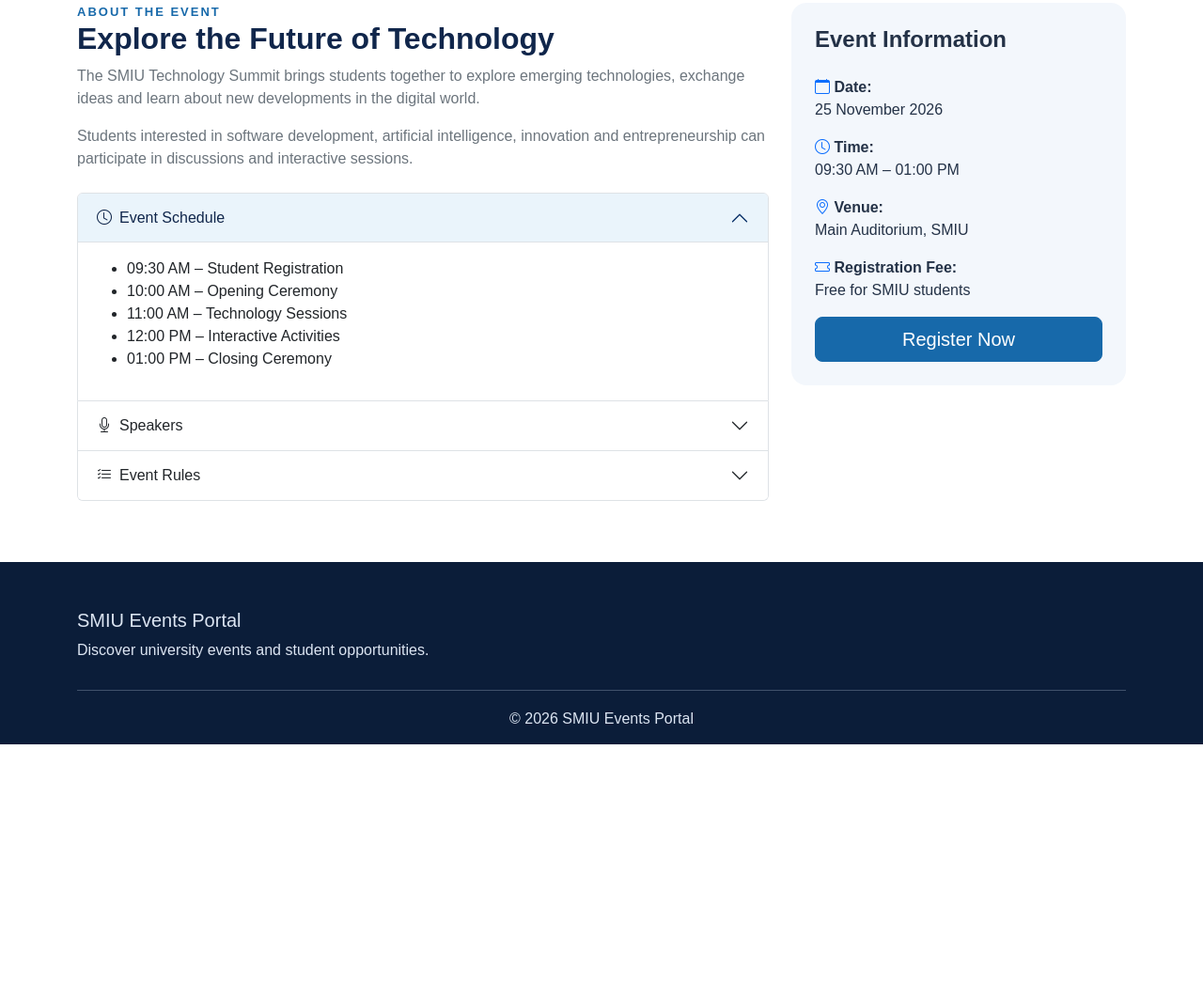
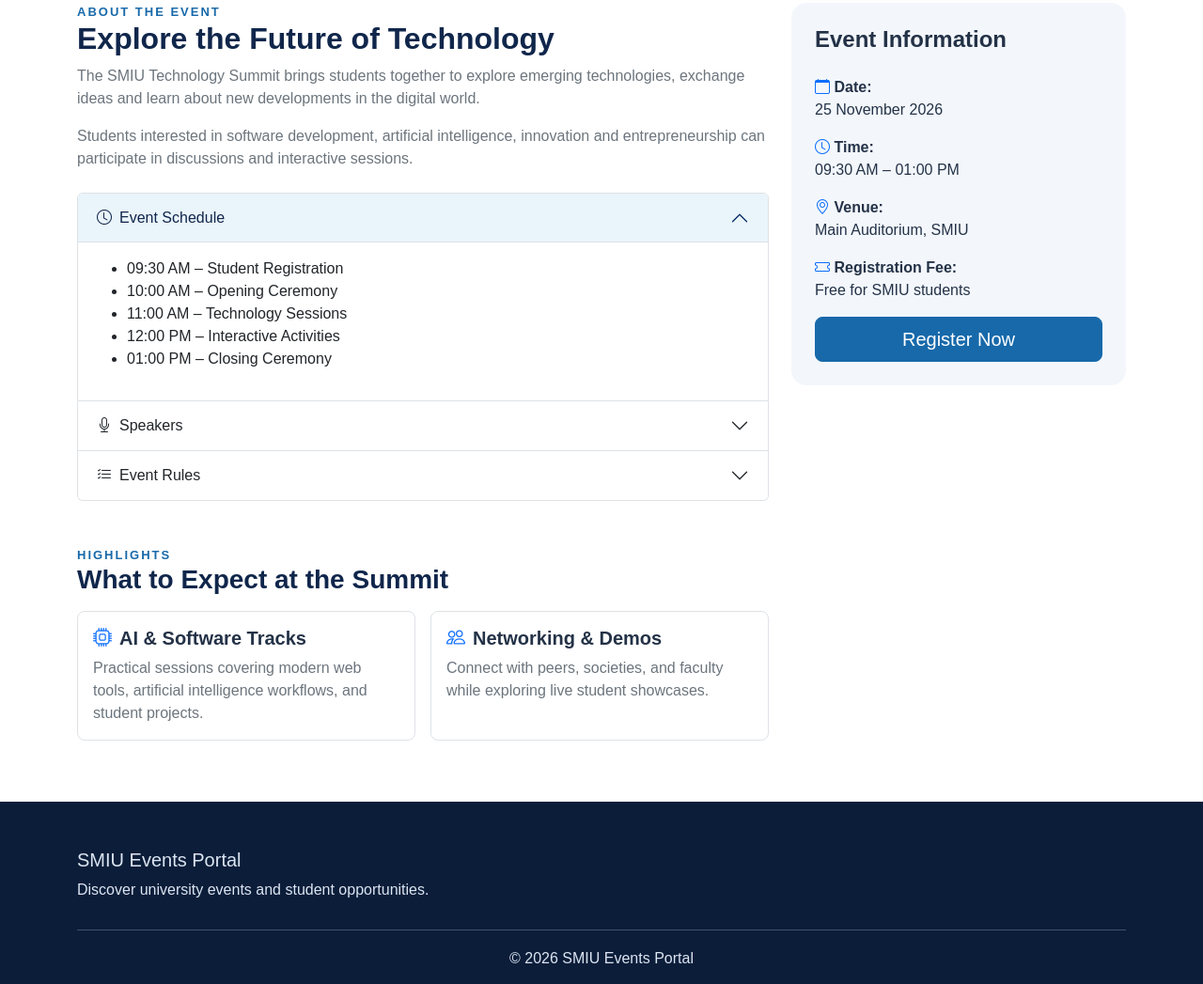
Before and after one commit to allrounder123/smiu-events-portal-fourgirls, a plain HTML site: page event-details.html in a window 1280 px wide. Shown: the part 759-1806 px from the top of the page at 94% size. Before the commit the page ends 1551 px from the top, so only its background shows below. Drawn offline with nearby package versions, Linux system fonts and the light colour scheme.

Commit message:
modify event-details.html

```diff
--- a/event-details.html
+++ b/event-details.html
@@ -144,7 +144,31 @@
                 </div>
 
             </div>
+<!--  EVENT HIGHLIGHTS -->
+<div class="mt-5" id="highlights">
+    <div class="section-kicker">Highlights</div>
+    <h3 class="section-title mb-3">What to Expect at the Summit</h3>
 
+    <div class="row g-3">
+        <div class="col-md-6">
+            <div class="p-3 border rounded-3 h-100">
+                <h5 class="fw-bold"><i class="bi bi-cpu text-primary me-2"></i>AI &amp; Software Tracks</h5>
+                <p class="text-secondary mb-0">
+                    Practical sessions covering modern web tools, artificial intelligence workflows, and student projects.
+                </p>
+            </div>
+        </div>
+
+        <div class="col-md-6">
+            <div class="p-3 border rounded-3 h-100">
+                <h5 class="fw-bold"><i class="bi bi-people text-primary me-2"></i>Networking &amp; Demos</h5>
+                <p class="text-secondary mb-0">
+                    Connect with peers, societies, and faculty while exploring live student showcases.
+                </p>
+            </div>
+        </div>
+    </div>
+</div>
         </div>
 
         <!-- EVENT INFORMATION -->
```
